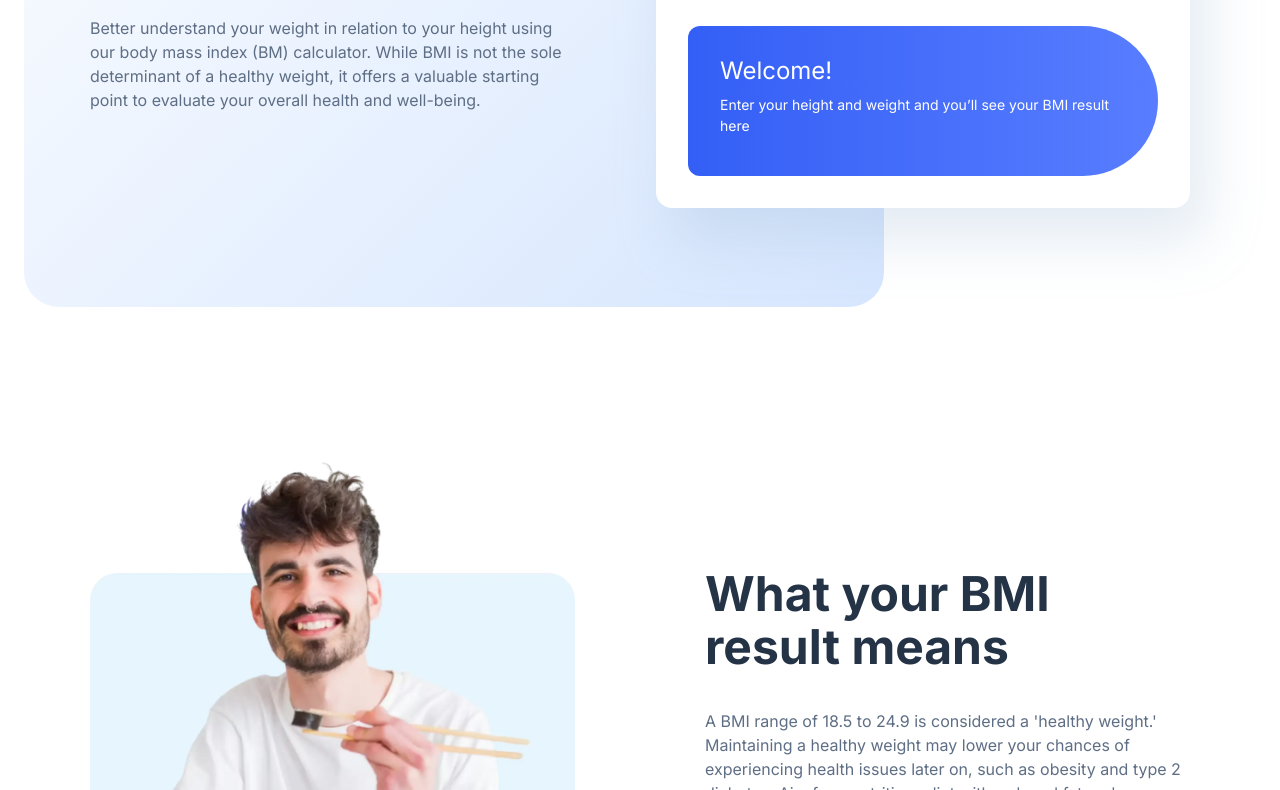
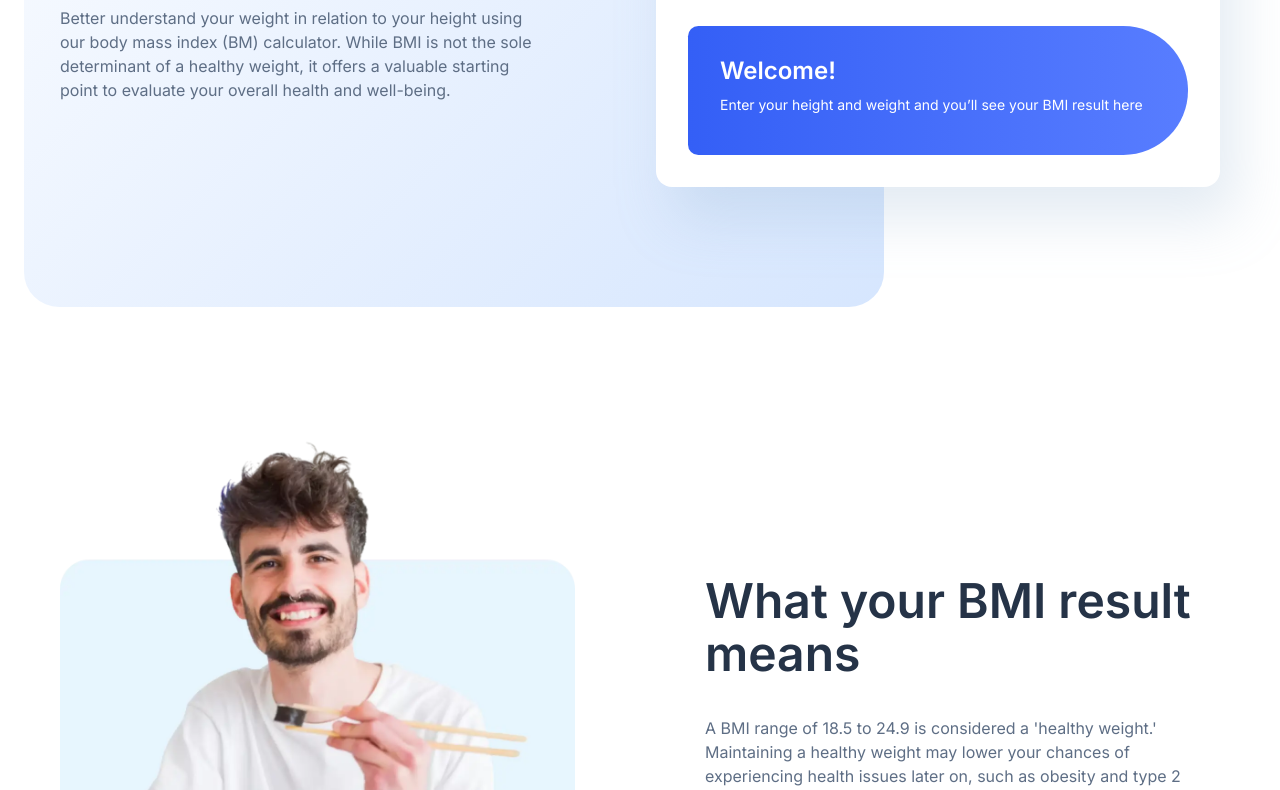
Before and after one commit to mcancetin/bmi-calculator, a website built with Vite: page index.html in a window 1280 px wide. Shown: the part 423-1213 px from the top of the page. Built offline with nearby package versions, Linux system fonts and the light colour scheme.

Commit message:
Refactor mixins to include font-weight and letter-spacing

```diff
--- a/scss/abstracts/_mixins.scss
+++ b/scss/abstracts/_mixins.scss
@@ -2,6 +2,8 @@
 @mixin heading($font-size, $line-height) {
   font-size: $font-size;
   line-height: $line-height;
+  font-weight: $fw-bold;
+  letter-spacing: -5%;
 }
 
 @mixin body($font-size, $line-height) {
--- a/scss/layout/_wrapper.scss
+++ b/scss/layout/_wrapper.scss
@@ -1,5 +1,5 @@
 .wrapper {
-  $max-width: 1100px;
+  $max-width: 1160px;
   $padding: 2rem;
 
   width: min($max-width, 100% - ($padding * 2));
```
